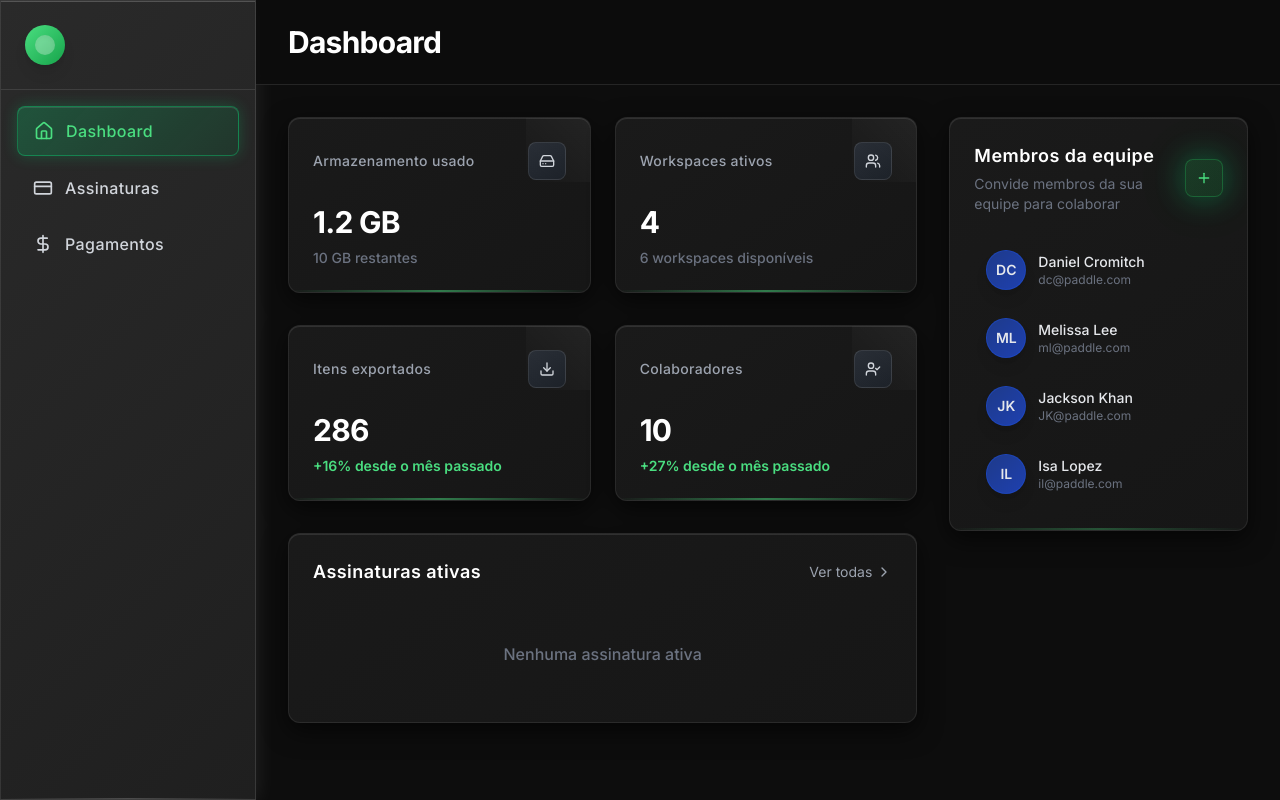
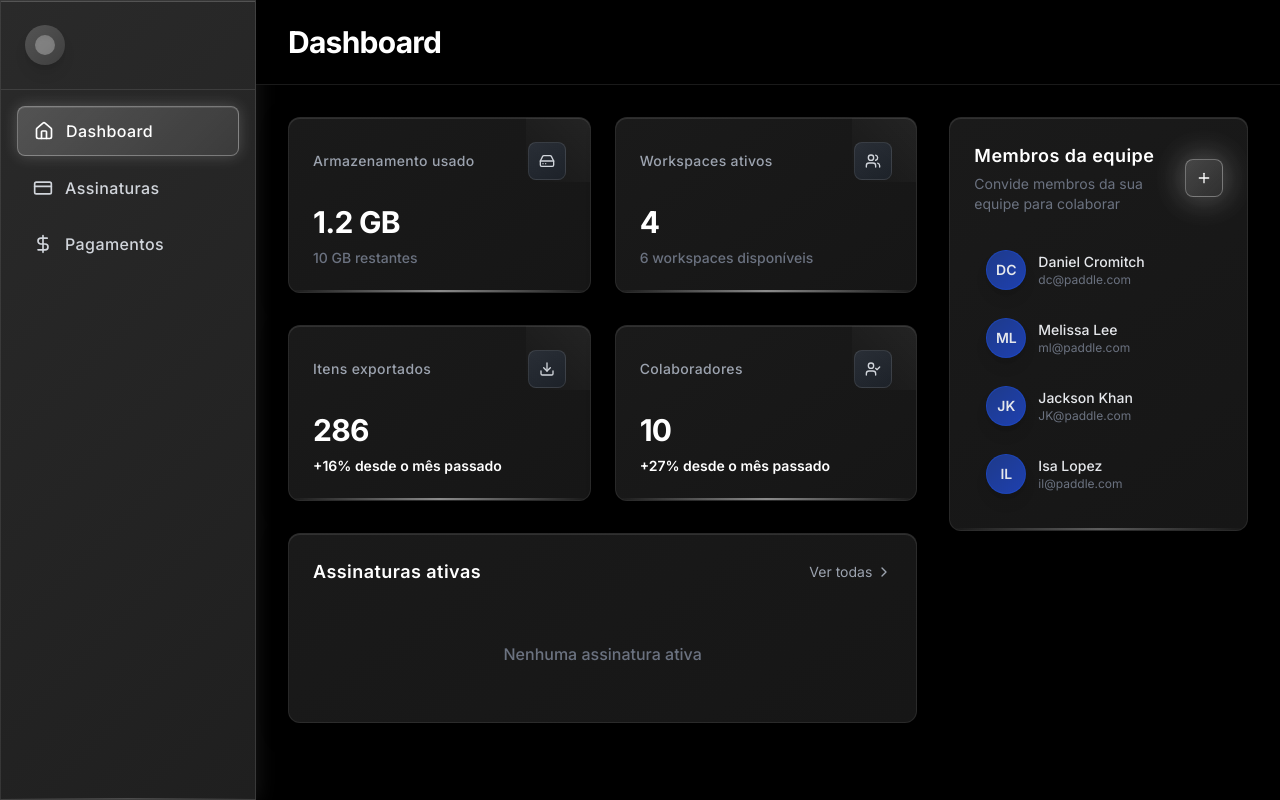
Before and after one commit to Adrian0junio/nebula-metrics-dashboard, a React (Vite) app: page / in a window 1280 px wide. Built offline with nearby package versions, Linux system fonts and the light colour scheme.

Commit message:
Refactor: Change green to white and black background
Change the green highlights and lighting effects to white and set the background to black.

```diff
--- a/src/components/MetricCard.tsx
+++ b/src/components/MetricCard.tsx
@@ -14,7 +14,7 @@ const MetricCard = ({ title, value, subtitle, icon: Icon, trend, trendType = 'ne
   const getTrendColor = () => {
     switch (trendType) {
       case 'positive':
-        return 'text-green-400';
+        return 'text-white';
       case 'negative':
         return 'text-red-400';
       default:
@@ -25,7 +25,7 @@ const MetricCard = ({ title, value, subtitle, icon: Icon, trend, trendType = 'ne
   return (
     <div className="premium-card rounded-xl p-6 card-hover relative overflow-hidden">
       {/* Subtle inner glow */}
-      <div className="absolute inset-0 bg-gradient-to-br from-green-500/5 via-transparent to-blue-500/5 opacity-0 hover:opacity-100 transition-opacity duration-500"></div>
+      <div className="absolute inset-0 bg-gradient-to-br from-white/5 via-transparent to-white/5 opacity-0 hover:opacity-100 transition-opacity duration-500"></div>
 
       {/* Header */}
       <div className="flex items-center justify-between mb-6 relative z-10">
@@ -49,7 +49,7 @@ const MetricCard = ({ title, value, subtitle, icon: Icon, trend, trendType = 'ne
       </div>
 
       {/* Bottom accent line */}
-      <div className="absolute bottom-0 left-0 right-0 h-0.5 bg-gradient-to-r from-transparent via-green-400/50 to-transparent"></div>
+      <div className="absolute bottom-0 left-0 right-0 h-0.5 bg-gradient-to-r from-transparent via-white/50 to-transparent"></div>
 
       {/* Corner highlight */}
       <div className="absolute top-0 right-0 w-16 h-16 bg-gradient-to-bl from-white/5 to-transparent rounded-bl-2xl"></div>
--- a/src/components/Sidebar.tsx
+++ b/src/components/Sidebar.tsx
@@ -13,7 +13,7 @@ const Sidebar = () => {
     <div className="fixed left-0 top-0 h-full w-64 sidebar-glow backdrop-blur-lg">
       {/* Header */}
       <div className="p-6 border-b border-white/10">
-        <div className="w-10 h-10 rounded-full bg-gradient-to-br from-green-400 to-green-600 flex items-center justify-center shadow-lg glow-effect">
+        <div className="w-10 h-10 rounded-full bg-gradient-to-br from-white/20 to-white/10 flex items-center justify-center shadow-lg glow-effect">
           <div className="w-5 h-5 rounded-full bg-white/30 shadow-inner"></div>
         </div>
       </div>
@@ -27,7 +27,7 @@ const Sidebar = () => {
             className={({ isActive }) =>
               `flex items-center gap-3 px-4 py-3 rounded-lg transition-all duration-300 group ${
                 isActive
-                  ? 'sidebar-item-active text-green-400'
+                  ? 'sidebar-item-active text-white'
                   : 'text-gray-300 sidebar-item-hover hover:text-white'
               }`
             }
--- a/src/components/SubscriptionSection.tsx
+++ b/src/components/SubscriptionSection.tsx
@@ -7,7 +7,7 @@ const SubscriptionSection = () => {
       {/* Header */}
       <div className="flex items-center justify-between mb-6 relative z-10">
         <h3 className="text-lg font-semibold text-white tracking-wide">Assinaturas ativas</h3>
-        <button className="flex items-center gap-1 text-sm text-gray-400 hover:text-green-400 transition-all duration-300 hover:scale-105">
+        <button className="flex items-center gap-1 text-sm text-gray-400 hover:text-white transition-all duration-300 hover:scale-105">
           Ver todas
           <ChevronRight className="w-4 h-4" />
         </button>
@@ -19,7 +19,7 @@ const SubscriptionSection = () => {
       </div>
 
       {/* Subtle glow effect */}
-      <div className="absolute inset-0 bg-gradient-to-br from-green-500/3 via-transparent to-blue-500/3"></div>
+      <div className="absolute inset-0 bg-gradient-to-br from-white/3 via-transparent to-white/3"></div>
 
       {/* Corner highlight */}
       <div className="absolute top-0 right-0 w-20 h-20 bg-gradient-to-bl from-white/3 to-transparent rounded-bl-3xl"></div>
--- a/src/components/TeamSection.tsx
+++ b/src/components/TeamSection.tsx
@@ -18,8 +18,8 @@ const TeamSection = () => {
           <h3 className="text-lg font-semibold text-white tracking-wide">Membros da equipe</h3>
           <p className="text-sm text-gray-500 mt-1">Convide membros da sua equipe para colaborar</p>
         </div>
-        <button className="p-2.5 bg-gradient-to-br from-green-500/20 to-green-600/20 hover:from-green-500/30 hover:to-green-600/30 rounded-lg border border-green-500/30 transition-all duration-300 hover:scale-105 hover:shadow-lg glow-effect">
-          <Plus className="w-4 h-4 text-green-400" />
+        <button className="p-2.5 bg-gradient-to-br from-white/20 to-white/10 hover:from-white/30 hover:to-white/20 rounded-lg border border-white/30 transition-all duration-300 hover:scale-105 hover:shadow-lg glow-effect">
+          <Plus className="w-4 h-4 text-white" />
         </button>
       </div>
 
@@ -36,10 +36,10 @@ const TeamSection = () => {
       </div>
 
       {/* Subtle corner glow */}
-      <div className="absolute top-0 right-0 w-32 h-32 bg-gradient-to-bl from-green-500/8 via-blue-500/4 to-transparent rounded-bl-3xl"></div>
+      <div className="absolute top-0 right-0 w-32 h-32 bg-gradient-to-bl from-white/8 via-white/4 to-transparent rounded-bl-3xl"></div>
 
       {/* Bottom accent */}
-      <div className="absolute bottom-0 left-0 right-0 h-0.5 bg-gradient-to-r from-transparent via-green-400/30 to-transparent"></div>
+      <div className="absolute bottom-0 left-0 right-0 h-0.5 bg-gradient-to-r from-transparent via-white/30 to-transparent"></div>
     </div>
   );
 };
--- a/src/index.css
+++ b/src/index.css
@@ -51,7 +51,7 @@
   }
 
   body {
-    background-color: #0d0d0d;
+    background-color: #000000;
     color: #f2f2f2;
     font-family: 'Inter', -apple-system, BlinkMacSystemFont, 'Segoe UI', sans-serif;
   }
@@ -59,13 +59,13 @@
 
 @layer components {
   .glow-effect {
-    box-shadow: 0 0 30px rgba(0, 255, 136, 0.3), 0 0 60px rgba(0, 255, 136, 0.1);
+    box-shadow: 0 0 30px rgba(255, 255, 255, 0.3), 0 0 60px rgba(255, 255, 255, 0.1);
   }
 
   .border-glow {
-    border: 1px solid rgba(0, 255, 136, 0.5);
+    border: 1px solid rgba(255, 255, 255, 0.5);
     box-shadow:
-      0 0 15px rgba(0, 255, 136, 0.2),
+      0 0 15px rgba(255, 255, 255, 0.2),
       inset 0 1px 0 rgba(255, 255, 255, 0.1);
   }
 
@@ -85,7 +85,7 @@
     transform: translateY(-2px);
     box-shadow:
       0 10px 40px rgba(0, 0, 0, 0.8),
-      0 0 25px rgba(0, 255, 136, 0.2);
+      0 0 25px rgba(255, 255, 255, 0.2);
   }
 
   .premium-card {
@@ -97,10 +97,10 @@
   }
 
   .sidebar-item-active {
-    background: linear-gradient(135deg, rgba(0, 255, 136, 0.2) 0%, rgba(0, 204, 102, 0.1) 100%);
-    border: 1px solid rgba(0, 255, 136, 0.3);
+    background: linear-gradient(135deg, rgba(255, 255, 255, 0.2) 0%, rgba(255, 255, 255, 0.1) 100%);
+    border: 1px solid rgba(255, 255, 255, 0.3);
     box-shadow:
-      0 0 15px rgba(0, 255, 136, 0.2),
+      0 0 15px rgba(255, 255, 255, 0.2),
       inset 0 1px 0 rgba(255, 255, 255, 0.1);
   }
 
--- a/src/pages/Index.tsx
+++ b/src/pages/Index.tsx
@@ -7,12 +7,12 @@ import SubscriptionSection from '../components/SubscriptionSection';
 
 const Index = () => {
   return (
-    <div className="min-h-screen relative overflow-hidden" style={{ backgroundColor: '#0d0d0d' }}>
+    <div className="min-h-screen relative overflow-hidden" style={{ backgroundColor: '#000000' }}>
       {/* Enhanced background effects */}
       <div className="absolute inset-0">
-        <div className="absolute top-0 left-1/4 w-96 h-96 bg-green-500/3 rounded-full blur-3xl"></div>
-        <div className="absolute bottom-0 right-1/4 w-96 h-96 bg-blue-500/3 rounded-full blur-3xl"></div>
-        <div className="absolute top-1/2 left-1/2 w-64 h-64 bg-green-400/2 rounded-full blur-2xl"></div>
+        <div className="absolute top-0 left-1/4 w-96 h-96 bg-white/3 rounded-full blur-3xl"></div>
+        <div className="absolute bottom-0 right-1/4 w-96 h-96 bg-white/3 rounded-full blur-3xl"></div>
+        <div className="absolute top-1/2 left-1/2 w-64 h-64 bg-white/2 rounded-full blur-2xl"></div>
       </div>
 
       <Sidebar />
@@ -20,7 +20,7 @@ const Index = () => {
       {/* Main Content */}
       <div className="ml-64 relative z-10">
         {/* Header */}
-        <header className="border-b border-white/10 backdrop-blur-sm" style={{ backgroundColor: 'rgba(13, 13, 13, 0.9)' }}>
+        <header className="border-b border-white/10 backdrop-blur-sm" style={{ backgroundColor: 'rgba(0, 0, 0, 0.9)' }}>
           <div className="px-8 py-6">
             <h1 className="text-3xl font-bold text-white tracking-tight">Dashboard</h1>
           </div>
```
